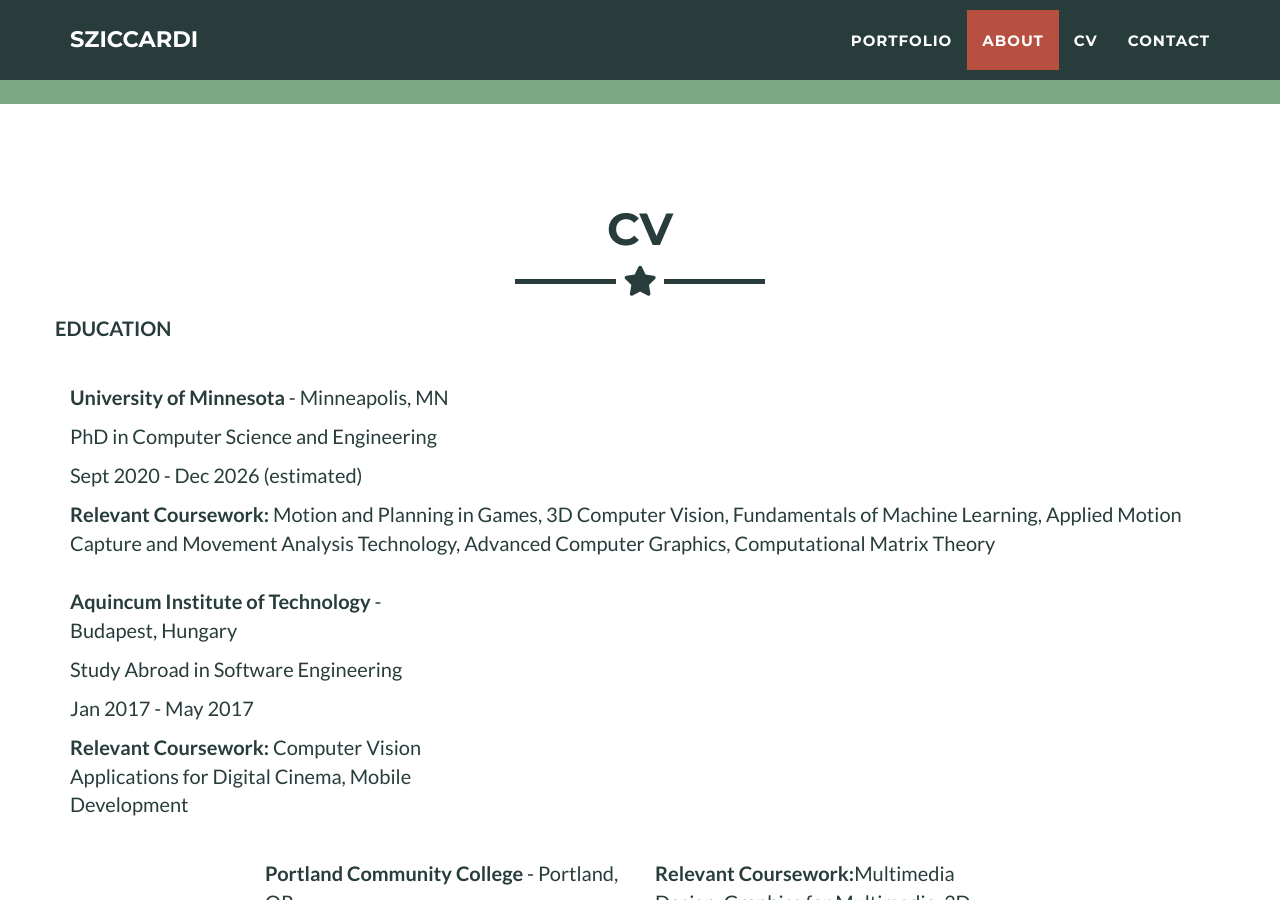
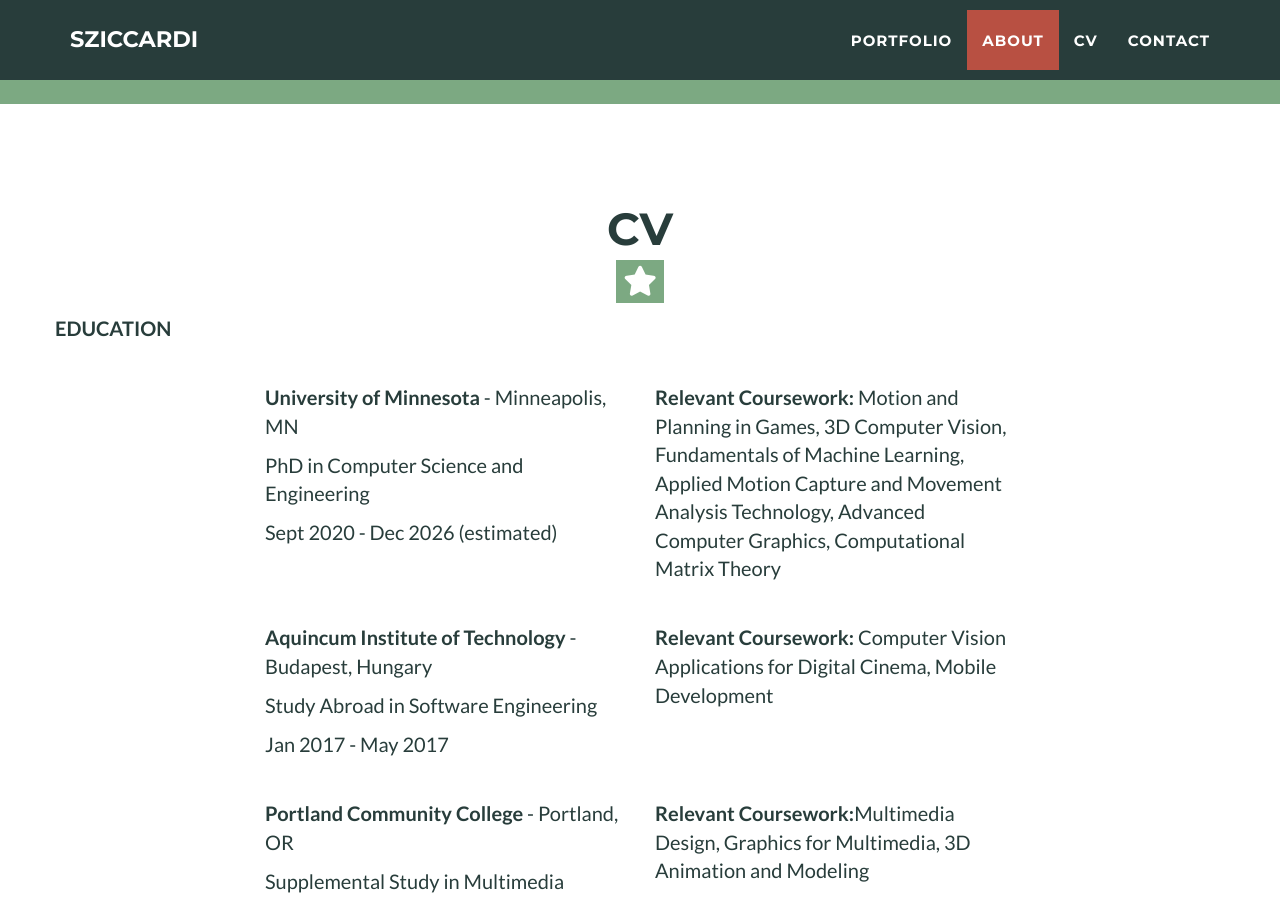
Before and after one commit to sziccardi/sziccardi.github.io, a Jekyll site: the page built from _posts/2014-07-18-project-1.markdown, in a window 1280 px wide and 900 px high, scrolled down 2224 px. Built offline with Jekyll 4.4.1, drawn with Linux system fonts in a browser that asks for light colours.

```diff
--- a/_includes/cv.html
+++ b/_includes/cv.html
@@ -5,7 +5,7 @@
     <div class="row">
       <div class="col-lg-12 text-center">
         <h2>CV</h2>
-        <hr class="star-primary">
+        <hr class="star-light">
       </div>
     </div>
 
@@ -15,20 +15,25 @@
       </div>
     </div>
 
-    <div style="margin-bottom:2em;">
-      <p><b>University of Minnesota</b> - Minneapolis, MN</p>
-      <p>PhD in Computer Science and Engineering</p>
-      <p>Sept 2020 - Dec 2026 (estimated)</p>
+    <div class="row" style="margin-bottom:2em;">
+      <div class="col-lg-4 col-lg-offset-2">
+        <p><b>University of Minnesota</b> - Minneapolis, MN</p>
+        <p>PhD in Computer Science and Engineering</p>
+        <p>Sept 2020 - Dec 2026 (estimated)</p>
+      </div>
 
-      <p><b>Relevant Coursework:</b> Motion and Planning in Games, 3D Computer Vision, Fundamentals of Machine Learning, Applied Motion Capture and Movement Analysis Technology, Advanced Computer Graphics, Computational Matrix Theory </p>
+      <div class="col-lg-4">
+        <p><b>Relevant Coursework:</b> Motion and Planning in Games, 3D Computer Vision, Fundamentals of Machine Learning, Applied Motion Capture and Movement Analysis Technology, Advanced Computer Graphics, Computational Matrix Theory </p>
+      </div>
     </div>
 
     <div class="row" style="margin-bottom:2em;">
-      <div class="col-lg-4">
+      <div class="col-lg-4 col-lg-offset-2">
         <p><b>Aquincum Institute of Technology </b> - Budapest, Hungary</p>
         <p>Study Abroad in Software Engineering</p>
         <p>Jan 2017 - May 2017</p>
-
+      </div>
+      <div class="col-lg-4">
         <p><b>Relevant Coursework:</b> Computer Vision Applications for Digital Cinema, Mobile Development </p>
       </div>
     </div>
@@ -74,7 +79,7 @@
 
       <div class="col-lg-4">
         <ul>
-          <li><h6>Developed evaluation metric library in Python for active learning parameter tuning of motion tracking system.</h6></li>
+          <li><p>Developed evaluation metric library in Python for active learning parameter tuning of motion tracking system.</p></li>
           <li>Established randomized baselines for evaluating effectiveness of various models.</li>
           <li>Integrated development within large scale project and open source libraries including KWIVR.</li>
           <li>Presented my progress effectively to the client every two weeks and to the company as a whole at the end of the program.</li>
```
